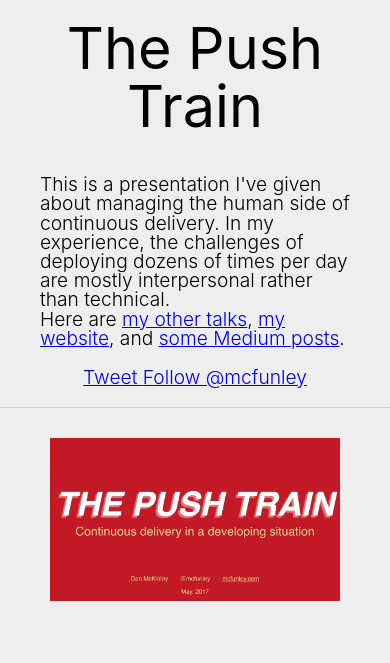
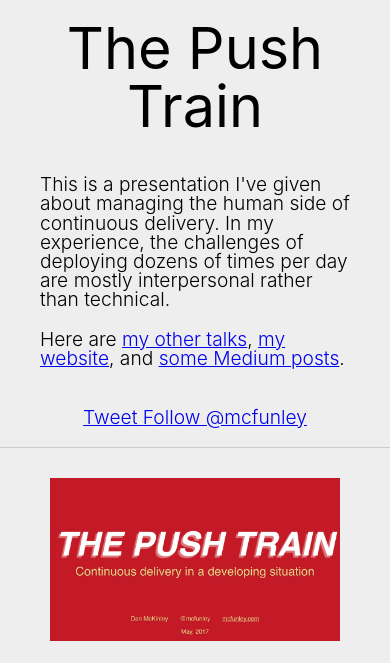
Before and after one commit to mcfunley/the-push-train, a plain HTML site: page index.html in a window 390 px wide. Shown: the top 663 px of the page. Drawn offline with Linux system fonts and the light colour scheme.

Commit message:
mobile header padding

```diff
--- a/presentation.css
+++ b/presentation.css
@@ -97,7 +97,7 @@ header p {
 }
 @media(max-width: 700px) {
   header p {
-    padding: 0;
+    padding: 0 0 20px 0;
   }
 }
 
```
